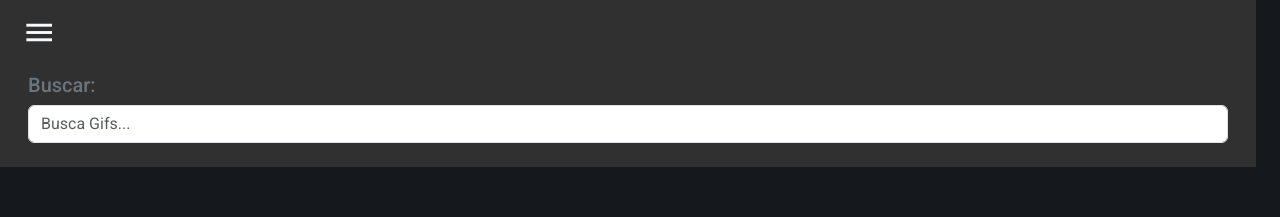
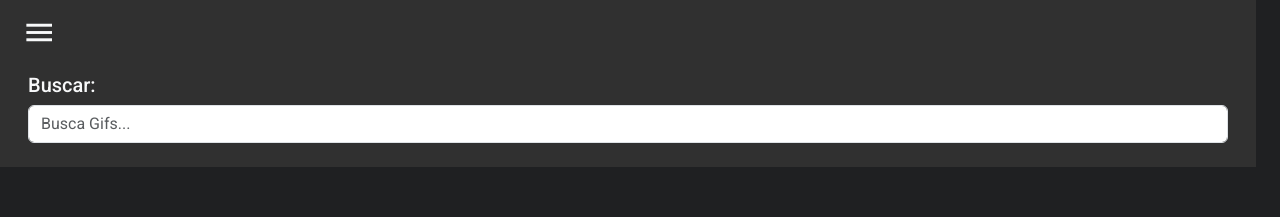
Before and after one commit to AndersonDavi/GIFS-API, an Angular app: page / in a window 1280 px wide. Shown: the top 217 px of the page. Built offline with nearby package versions, Linux system fonts and the light colour scheme.

Commit message:
style: cambios colores bg

```diff
--- a/src/app/app.component.html
+++ b/src/app/app.component.html
@@ -7,9 +7,8 @@
   >
     <shared-sidebar (closeMenu)="toggleSidenav()"></shared-sidebar>
   </mat-drawer>
-
   <div class="example-sidenav-content">
-    <div class="col d-flex flex-column text-secondary">
+    <div class="col d-flex flex-column text-light">
       <div class="row">
         <div class="col-12">
           <mat-icon
--- a/src/styles.css
+++ b/src/styles.css
@@ -7,7 +7,7 @@
   box-sizing: border-box;
 }
 body {
-  background-color: #15181c;
+  background-color: #1f2022;
   overflow-x: hidden;
 }
 a,
```
Also changed, not shown: 5 other files (tests, documents, lock files or other folders).
